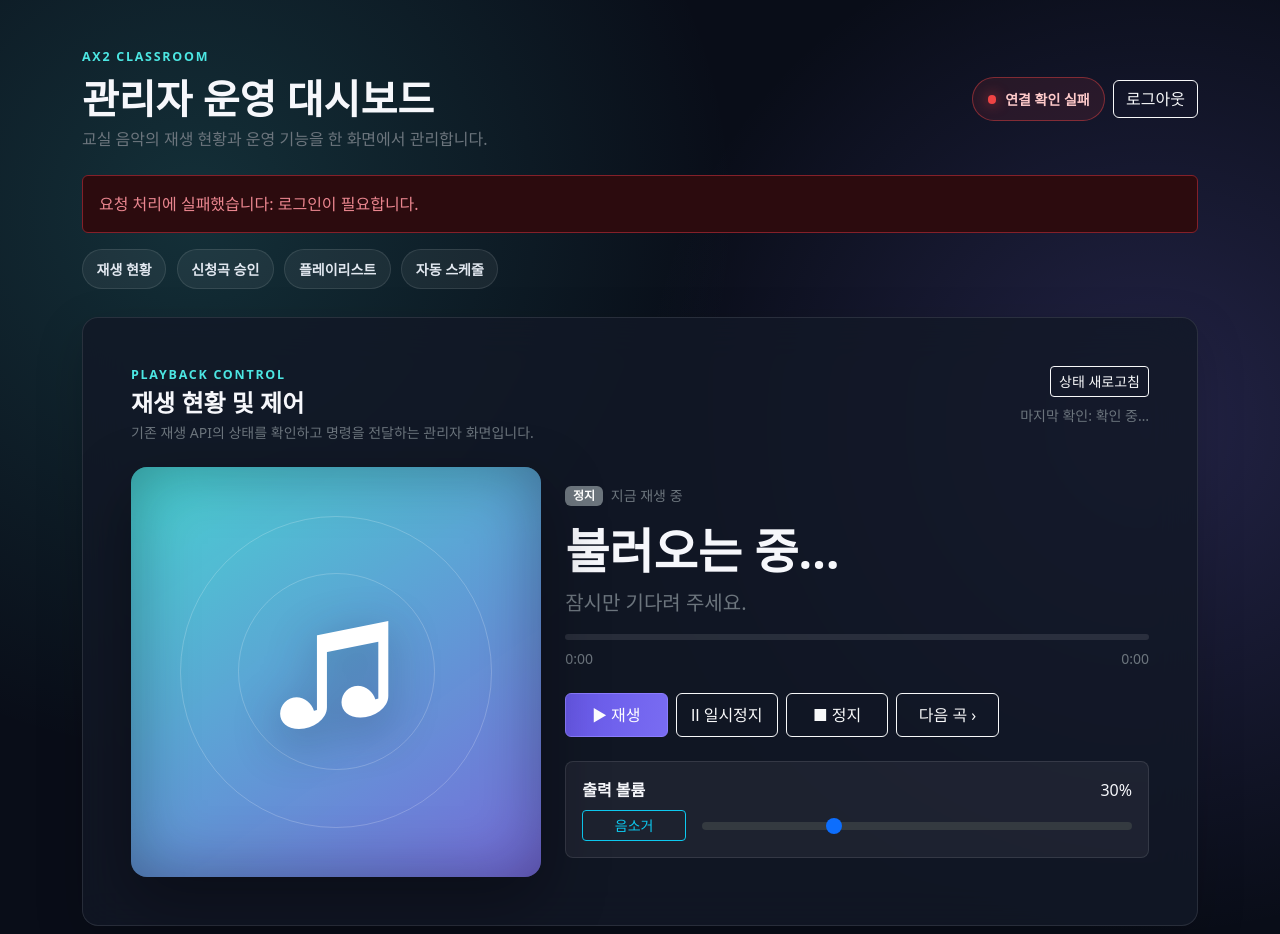
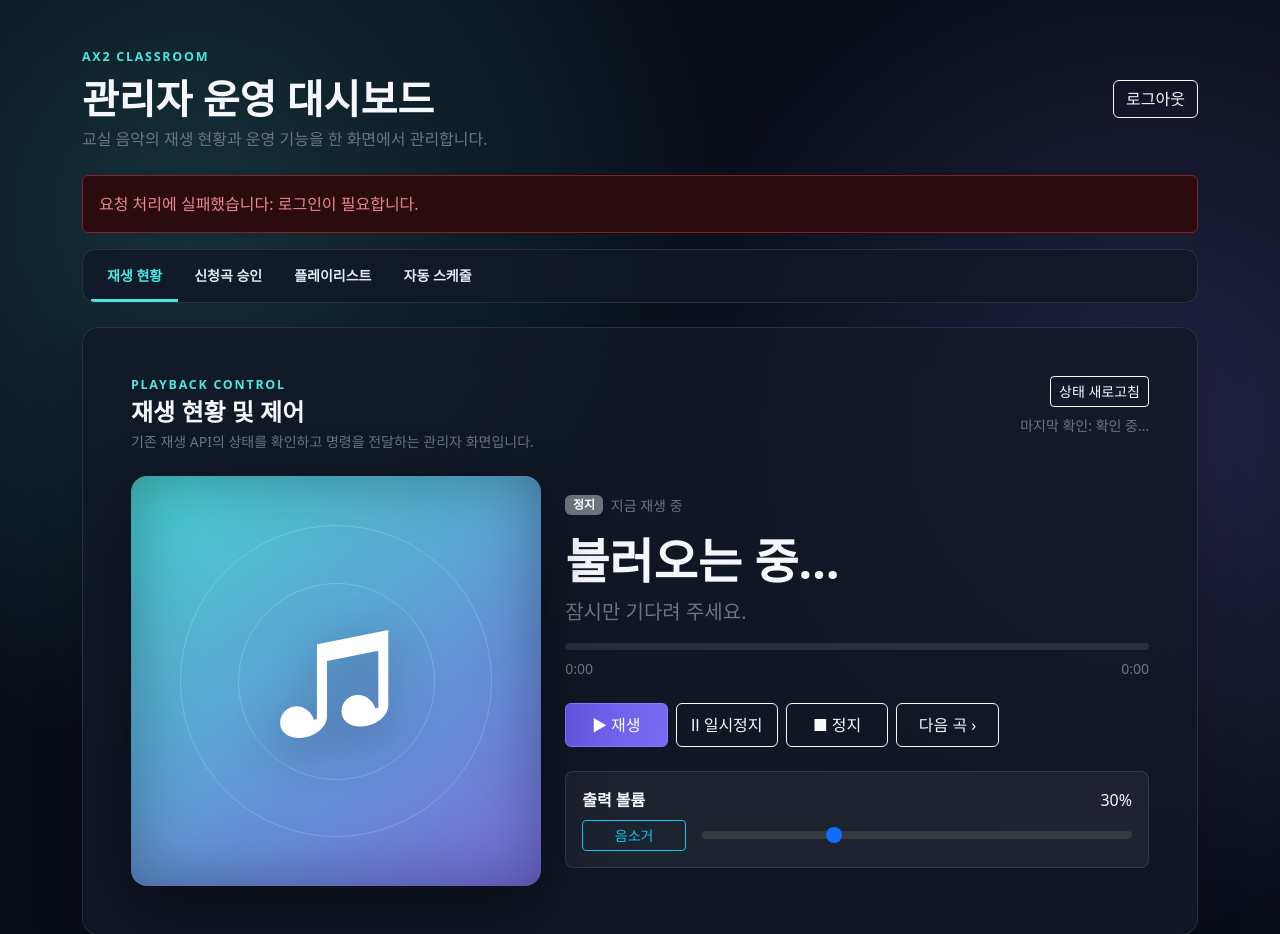
Before and after one commit to GilbertMoon/jina-classroom-jukebox, a FastAPI app: template backend/app/templates/admin/dashboard.html in a window 1280 px wide. Shown: the top 934 px of the page. Run offline with FastAPI, Linux system fonts and the light colour scheme; the template is opened without the code that fills it, so the values that code supplies are empty.

Commit message:
fix: refine STEP 02 admin navigation

```diff
--- a/backend/app/static/dashboard.js
+++ b/backend/app/static/dashboard.js
@@ -40,8 +40,6 @@ const elements = {
   scheduleVolume: document.querySelector("#schedule-volume"),
   scheduleList: document.querySelector("#schedule-list"),
   scheduleRefreshButton: document.querySelector("#schedule-refresh-button"),
-  connectionPill: document.querySelector("#connection-pill"),
-  connectionLabel: document.querySelector("#connection-label"),
   playerRefreshButton: document.querySelector("#player-refresh-button"),
   lastUpdated: document.querySelector("#last-updated"),
 };
@@ -78,15 +76,6 @@ function render(state) {
   elements.muteButton.setAttribute("aria-pressed", String(state.muted));
   elements.muteButton.classList.toggle("btn-info", state.muted);
   elements.muteButton.classList.toggle("btn-outline-info", !state.muted);
-  elements.connectionPill.classList.remove("is-offline");
-  elements.connectionLabel.textContent = state.backend === "mpd" ? "MPD Online" : "Demo Player Online";
-}
-
-function renderConnectionHealth(health) {
-  elements.connectionPill.classList.toggle("is-offline", !health.connected);
-  elements.connectionLabel.textContent = health.connected
-    ? `${health.backend === "mpd" ? "MPD" : "Demo Player"} Online`
-    : `${health.backend.toUpperCase()} Offline`;
 }
 
 function renderLastUpdated() {
@@ -582,11 +571,8 @@ async function refreshPlayer() {
   elements.playerRefreshButton.textContent = "확인 중…";
   try {
     render(await request("/api/player/status"));
-    renderConnectionHealth(await request("/api/player/health"));
     renderLastUpdated();
   } catch (error) {
-    elements.connectionPill.classList.add("is-offline");
-    elements.connectionLabel.textContent = "연결 확인 실패";
     showError(error);
   } finally {
     elements.playerRefreshButton.disabled = false;
--- a/backend/app/static/styles.css
+++ b/backend/app/static/styles.css
@@ -77,61 +77,34 @@ body {
   text-transform: uppercase;
 }
 
-.connection-pill {
-  align-items: center;
-  background: rgba(76, 230, 226, 0.08);
-  border: 1px solid rgba(76, 230, 226, 0.3);
-  border-radius: 999px;
-  color: #bffef9;
-  display: inline-flex;
-  font-size: 0.875rem;
-  font-weight: 700;
-  gap: 0.55rem;
-  padding: 0.65rem 0.9rem;
-}
-
-.connection-pill.is-offline {
-  background: rgba(239, 68, 68, 0.1);
-  border-color: rgba(239, 68, 68, 0.45);
-  color: #fecaca;
-}
-
-.connection-pill.is-offline .status-dot {
-  background: #ef4444;
-  box-shadow: 0 0 0.8rem rgba(239, 68, 68, 0.75);
-}
-
-.status-dot {
-  background: #57ee9b;
-  border-radius: 50%;
-  box-shadow: 0 0 0.8rem rgba(87, 238, 155, 0.9);
-  height: 0.55rem;
-  width: 0.55rem;
-}
-
 .dashboard-nav {
+  background: var(--surface);
+  border: 1px solid var(--line);
+  border-radius: 0.85rem;
   display: flex;
-  gap: 0.65rem;
   overflow-x: auto;
-  padding-bottom: 0.25rem;
+  padding: 0 0.5rem;
   scrollbar-width: thin;
 }
 
 .dashboard-nav a {
-  background: var(--surface-soft);
-  border: 1px solid var(--line);
-  border-radius: 999px;
+  border-bottom: 3px solid transparent;
   color: #e2e8f0;
   flex: 0 0 auto;
   font-size: 0.875rem;
   font-weight: 700;
-  padding: 0.55rem 0.85rem;
+  padding: 0.95rem 1rem 0.8rem;
   text-decoration: none;
 }
 
 .dashboard-nav a:hover,
 .dashboard-nav a:focus-visible {
-  border-color: var(--cyan);
+  background: var(--surface-soft);
+  color: var(--cyan);
+}
+
+.dashboard-nav a.is-active {
+  border-bottom-color: var(--cyan);
   color: var(--cyan);
 }
 
--- a/backend/app/templates/admin/dashboard.html
+++ b/backend/app/templates/admin/dashboard.html
@@ -23,18 +23,14 @@
           <p class="text-secondary mb-0">교실 음악의 재생 현황과 운영 기능을 한 화면에서 관리합니다.</p>
         </div>
         <div class="d-flex align-items-center gap-2">
-          <div id="connection-pill" class="connection-pill" aria-label="연결 상태">
-            <span class="status-dot" aria-hidden="true"></span>
-            <span id="connection-label">연결 확인 중</span>
-          </div>
           <button id="logout-button" class="btn btn-outline-light" type="button">로그아웃</button>
         </div>
       </header>
 
       <div id="alert" class="alert alert-danger d-none" role="alert" aria-live="assertive"></div>
 
-      <nav class="dashboard-nav mb-4" aria-label="관리 메뉴 바로가기">
-        <a href="#playback-control">재생 현황</a>
+      <nav id="admin-menu" class="dashboard-nav mb-4" aria-label="관리자 메뉴">
+        <a class="is-active" href="#playback-control" aria-current="page">재생 현황</a>
         <a href="#review-heading">신청곡 승인</a>
         <a href="#playlist-heading">플레이리스트</a>
         <a href="#schedule-heading">자동 스케줄</a>
```
Also changed, not shown: backend/tests/test_main.py (+2 -0 lines), 1 other file.
